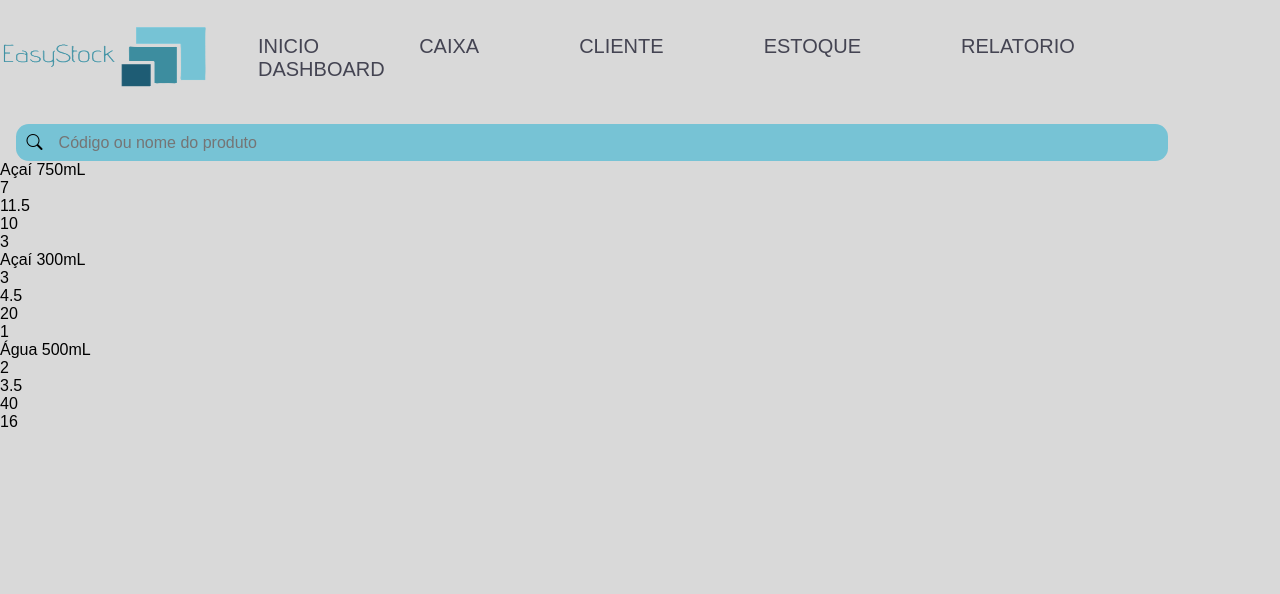
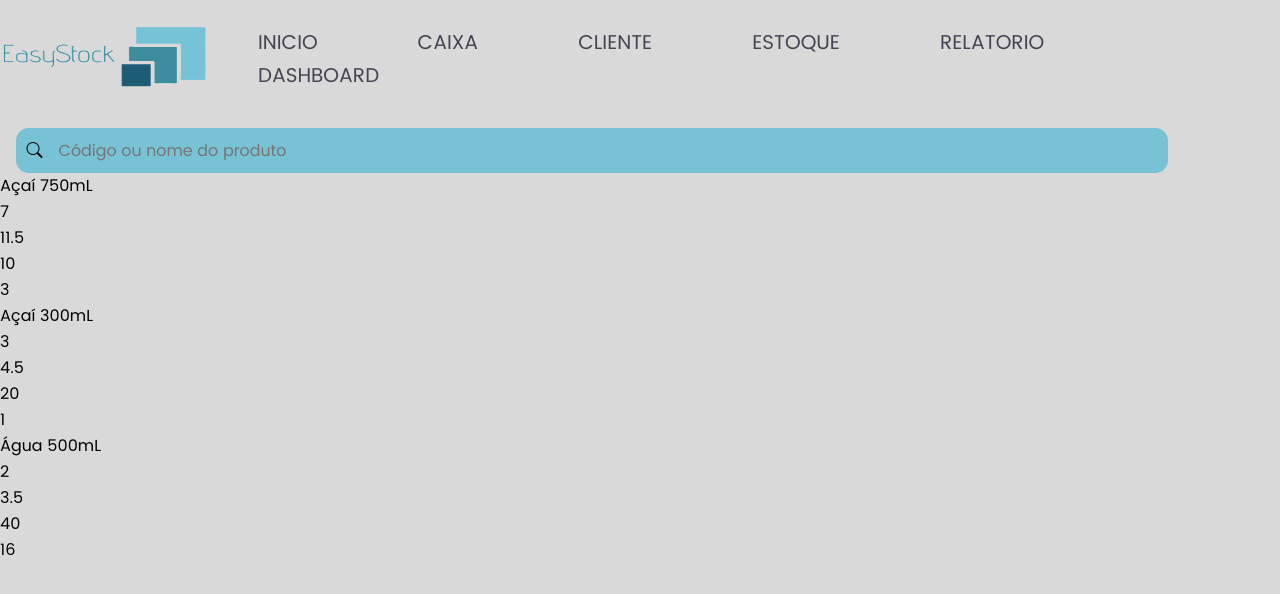
Before and after one commit to mdsreq-fga-unb/2023.1-EasyStock, a React (Vite) app in the folder frontend/: page / in a window 1280 px wide. Shown: the top 594 px of the page. Built offline with nearby package versions, Linux system fonts and the light colour scheme.

Commit message:
adicionando a fonte poppins

```diff
--- a/frontend/index.html
+++ b/frontend/index.html
@@ -12,6 +12,6 @@
     </head>
     <body>
         <div id="root"></div>
-        <script type="module" src="/src/main.jsx"></script>
+        <script type="module" src="./src/main.jsx"></script>
     </body>
 </html>
--- a/frontend/src/App.jsx
+++ b/frontend/src/App.jsx
@@ -1,5 +1,5 @@
 import "./App.css";
-import { GlobalStyled } from "./GlobalStyled";
+import { GlobalStyled } from "./GlobalStyled.js";
 import Estoque from "./pages/Estoque/Estoque";
 //App,jsx vai praticamente virar as rotas entre os componentes
 function App() {
--- a/frontend/src/GlobalStyled.js
+++ b/frontend/src/GlobalStyled.js
@@ -1,12 +1,22 @@
 import { createGlobalStyle } from "styled-components";
 
+import PoppinsWoff from '../public/fonts/Poppins.woff';
+import PoppinsWoff2 from '../public/fonts/Poppins.woff2';
+
 export const GlobalStyled = createGlobalStyle`
-@import url('https://fonts.googleapis.com/css2?family=Poppins:ital,wght@0,100;0,200;0,300;0,400;0,500;0,600;0,700;0,800;0,900;1,100;1,200;1,300;1,400;1,500;1,600;1,700;1,800;1,900&display=swap');
+@font-face {
+  font-family: 'Poppins';
+        src: local('Poppins'), local('Poppins'),
+        url(${PoppinsWoff2}) format('woff2'),
+        url(${PoppinsWoff}) format('woff');
+        font-weight: 300;
+        font-style: normal;
+}
 
 * {
   margin: 0;
   padding: 0;
-  font-family: 'Poppins', sans-serif;
+  font-family: Poppins, sans-serif;
 }
 
 htmL {
```
Also changed, not shown: frontend/public/fonts/Poppins.woff (added), frontend/public/fonts/Poppins.woff2 (added), frontend/src/components/navBar/NavBarStyled.js (line endings or trailing spaces).
